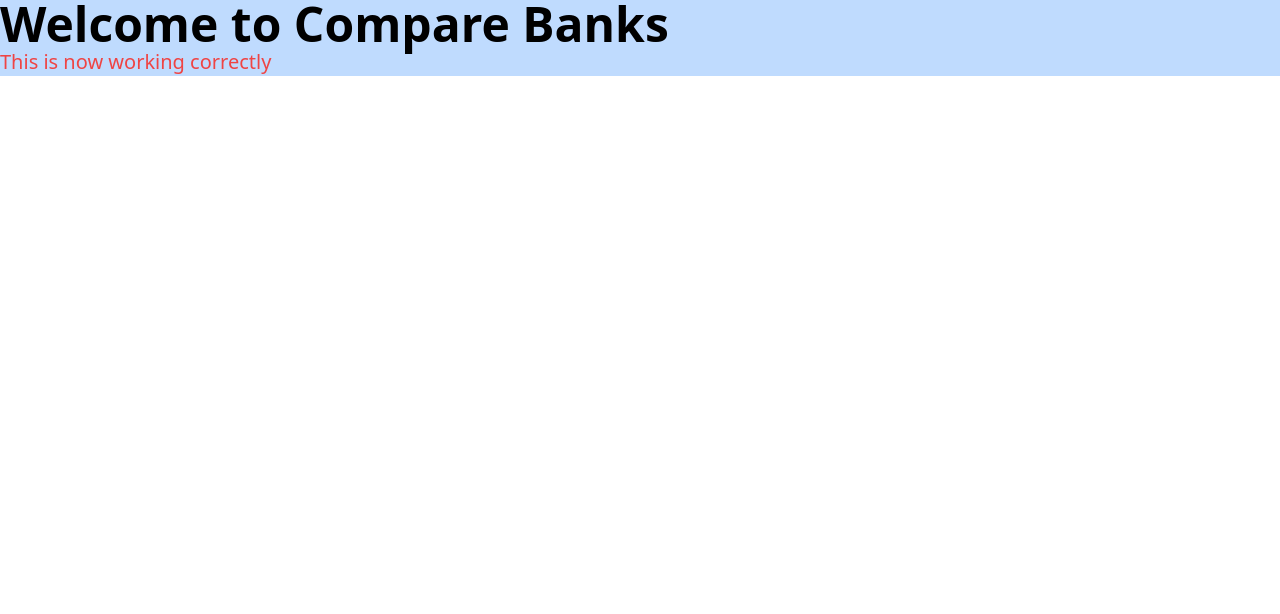
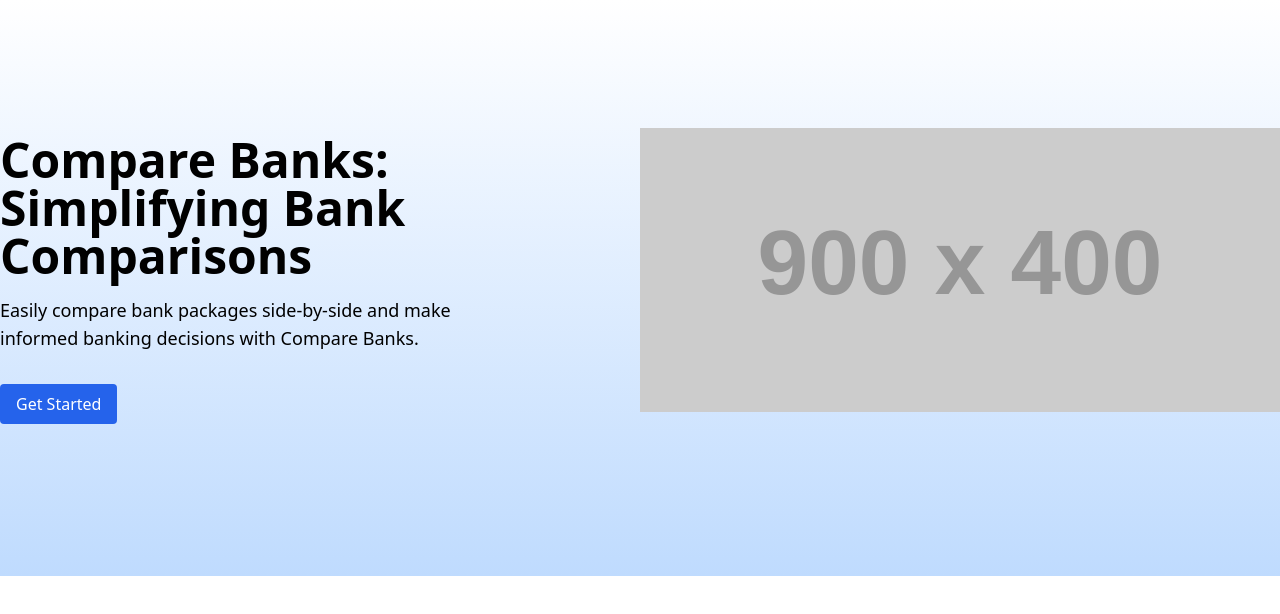
Before and after one commit to OptimusJc/Compare_Banks, a React (Vite) app in the folder frontend/: page / in a window 1280 px wide. Shown: the top 614 px of the page. Built offline with nearby package versions, Linux system fonts and the light colour scheme.

Commit message:
Add hero section

```diff
--- a/frontend/src/components/Hero.tsx
+++ b/frontend/src/components/Hero.tsx
@@ -2,10 +2,27 @@ import React from "react";
 
 function Hero() {
   return (
-    <div className="bg-blue-200">
-      <div className="container mx-auto">
-        <h1 className="font-bold text-5xl">Welcome to Compare Banks</h1>
-        <p className="text-red-500 text-xl">This is now working correctly</p>
+    <div className="bg-gradient-to-b from-white to-blue-200">
+      <div className="container mx-auto flex justify-center items-center py-32">
+        <div className="w-1/2 text-balance">
+          <h1 className="font-bold text-5xl">
+            Compare Banks: Simplifying Bank Comparisons
+          </h1>
+          <p className="text-lg my-4">
+            Easily compare bank packages side-by-side and make informed banking
+            decisions with Compare Banks.
+          </p>
+          <button className="bg-blue-600 rounded px-4 py-2 text-white my-4">
+            Get Started
+          </button>
+        </div>
+        <div className="w-1/2 h-80 overflow-hidden">
+          <img
+            src="https://placehold.co/900x400"
+            alt="hero image"
+            className="object-cover"
+          />
+        </div>
       </div>
     </div>
   );
```
